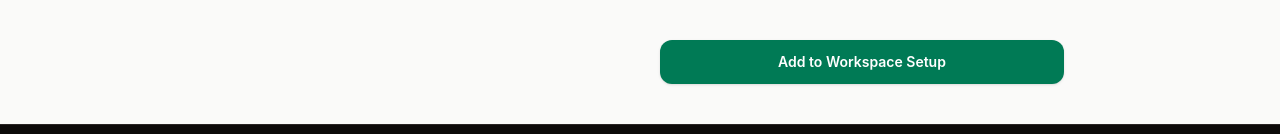
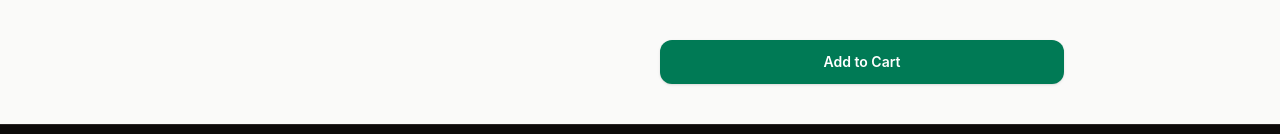
Before and after one commit to 5hiemela/workspace-essentials-frontend, a React (Vite) app: page /product/1 in a window 1280 px wide. Shown: the part 593-727 px from the top of the page. Built offline with nearby package versions, Linux system fonts and the light colour scheme.

Commit message:
style: change button text to 'Add to Cart'

```diff
--- a/src/pages/ProductDetailPage.jsx
+++ b/src/pages/ProductDetailPage.jsx
@@ -62,7 +62,7 @@ function ProductDetailPage() {
           </div>
 
           <button className="w-full bg-emerald-700 hover:bg-emerald-800 text-white font-semibold py-3 px-6 rounded-xl transition-colors text-center text-sm shadow-sm mt-4">
-            Add to Workspace Setup
+            Add to Cart
           </button>
         </div>
       </div>
```
